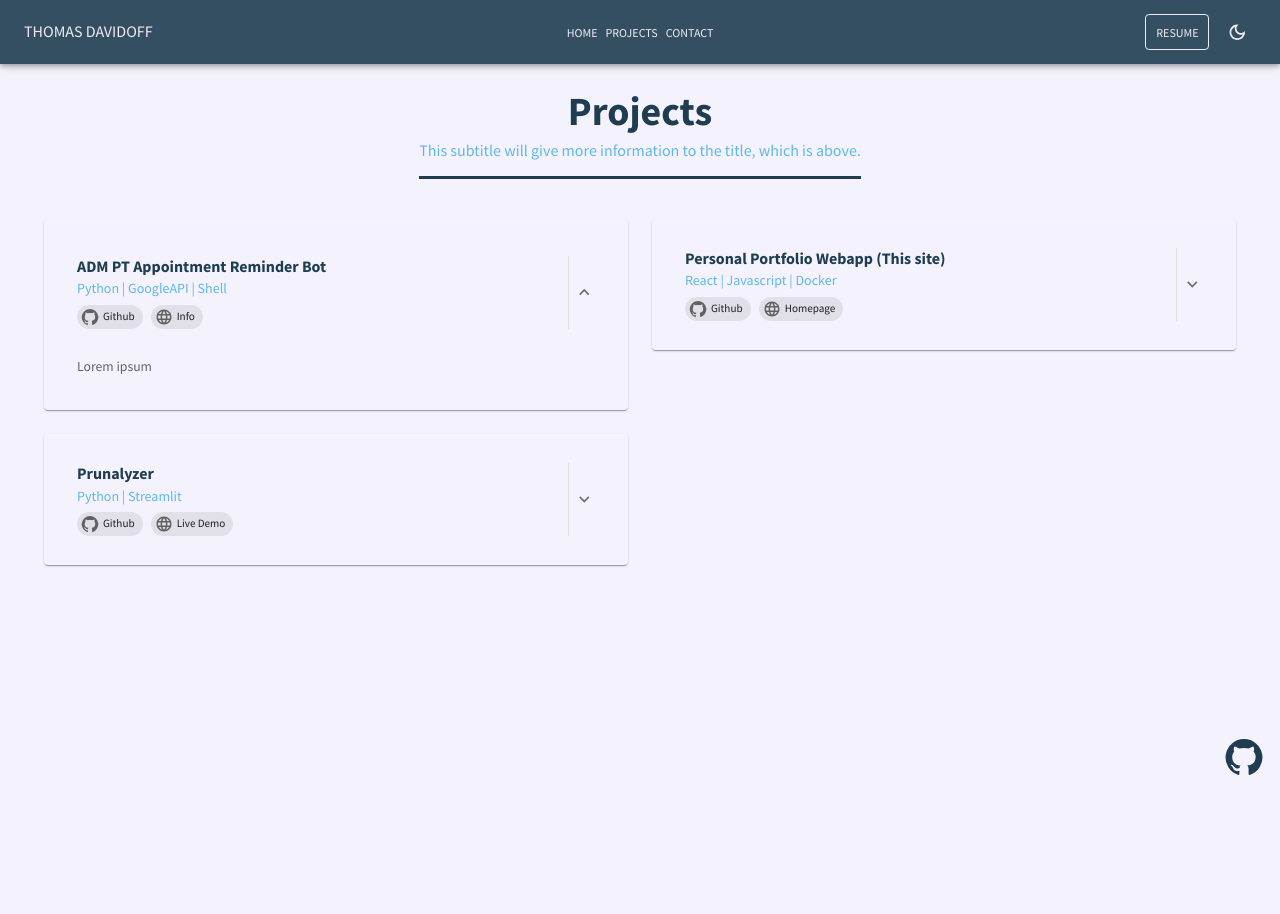
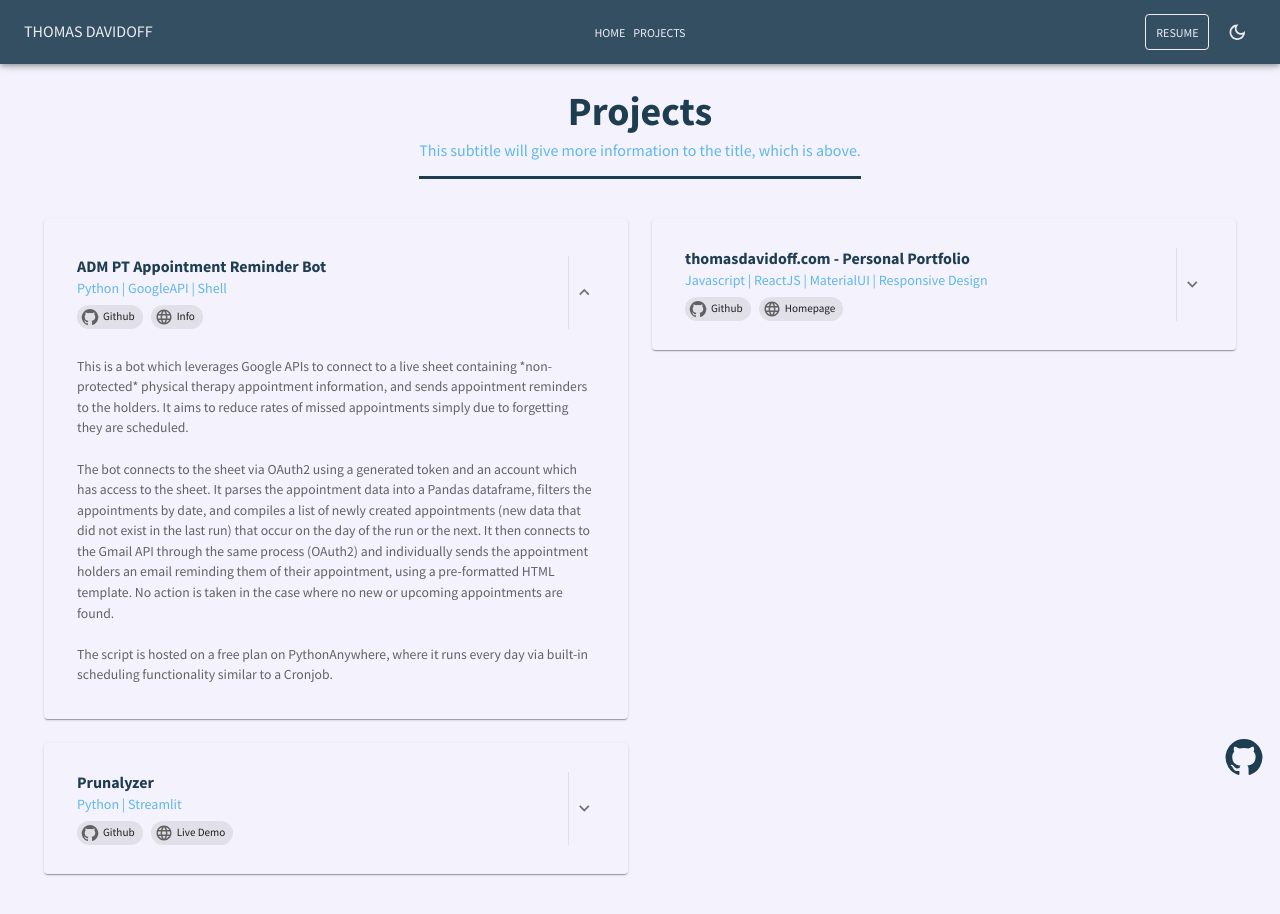
Before and after one commit to thomas-davidoff/personal-portfolio, a React (Vite) app: page /projects in a window 1280 px wide. Both pictures are taken after a click on the button 336 px from the left and 284 px from the top of the page. Shown: the top 914 px of the page. Before the commit the page ends 800 px from the top, so only its background shows below. Built offline with nearby package versions, Linux system fonts and the light colour scheme.

Commit message:
Updated projects data, removed contacts

```diff
--- a/src/components/PaperCard.jsx
+++ b/src/components/PaperCard.jsx
@@ -91,7 +91,10 @@ const PaperCard = ({ title = "Project", technologies = [], links = [], descripti
             </Box>
         </AccordionSummary>
         <AccordionDetails>
-          <Typography>
+          <Typography sx={{
+            whiteSpace: 'pre-line',
+            verticalAlign: 'bottom'
+          }}>
             {description}
           </Typography>
         </AccordionDetails>
--- a/src/data/projectsData.json
+++ b/src/data/projectsData.json
@@ -18,14 +18,15 @@
                 "type" : "website"
             }
         ],
-        "description" : "Lorem ipsum"
+        "description" : "This is a bot which leverages Google APIs to connect to a live sheet containing *non-protected* physical therapy appointment information, and sends appointment reminders to the holders. It aims to reduce rates of missed appointments simply due to forgetting they are scheduled. \n\n The bot connects to the sheet via OAuth2 using a generated token and an account which has access to the sheet. It parses the appointment data into a Pandas dataframe, filters the appointments by date, and compiles a list of newly created appointments (new data that did not exist in the last run) that occur on the day of the run or the next. It then connects to the Gmail API through the same process (OAuth2) and individually sends the appointment holders an email reminding them of their appointment, using a pre-formatted HTML template. No action is taken in the case where no new or upcoming appointments are found. \n\n The script is hosted on a free plan on PythonAnywhere, where it runs every day via built-in scheduling functionality similar to a Cronjob."
     },
     {
-        "title" : "Personal Portfolio Webapp (This site)",
+        "title" : "thomasdavidoff.com - Personal Portfolio",
         "technologies" : [
-            "React",
             "Javascript",
-            "Docker"
+            "ReactJS",
+            "MaterialUI",
+            "Responsive Design"
         ],
         "links" : [
             {
@@ -39,7 +40,7 @@
                 "type" : "website"
             }
         ],
-        "description" : "Lorem ipsum"
+        "description" : "Welcome!\n\n This site is written in Javascript using the ReactJS library. Nothing much more to say here except look at all these nicely centered divs and hover effects. The dark mode is terrible, but i'm happy with the fact that it exists. Visit the link to the GH repo using the tag-button directly above, or the one pinned to the bottom right of your screen. The app is hosted for free as a static site on DigitalOcean."
     },
     {
         "title" : "Prunalyzer",
@@ -59,6 +60,6 @@
                 "type" : "website"
             }
         ],
-        "description" : "This is blab balasdasdlasdasasdasd sdkjanskdjnas"
+        "description" : "Description coming soon."
     }
 ]
--- a/src/scenes/Contact.jsx
+++ b/src/scenes/Contact.jsx
@@ -1,15 +1,23 @@
-import React from 'react';
-import { useTheme, useMediaQuery, Box } from '@mui/material';
-import Header from 'src/components/Header';
+import React, { Fragment } from "react";
+import { useTheme, useMediaQuery, Box, Typography } from "@mui/material";
+import Header from "src/components/Header";
 
 function Contact() {
   const theme = useTheme();
   const smScreen = useMediaQuery(theme.breakpoints.up("sm"));
   return (
+    <Fragment>
       <Box m="20px">
-            <Header title='Let us interface.' subtitle='Here, you can find methods to locate and contact the @!*& out of me.' />
+        <Header
+          title="Let us interface."
+          subtitle="Here, you can find methods to locate and contact the @!*& out of me."
+        />
       </Box>
-
+      <Typography>
+        Just email me or send me a message on my LinkedIn. Both links are on my
+        homepage.
+      </Typography>
+    </Fragment>
   );
 }
 
--- a/src/scenes/global/Appbar.jsx
+++ b/src/scenes/global/Appbar.jsx
@@ -128,10 +128,10 @@ export default function MyAppBar() {
                 text: "Projects",
                 link: "/projects",
               },
-              {
-                text: "Contact",
-                link: "/contact",
-              },
+              // {
+              //   text: "Contact",
+              //   link: "/contact",
+              // },
             ].map((obj) => (
               <Box
                 display="flex"
--- a/src/scenes/global/sidebar/Sidebar.jsx
+++ b/src/scenes/global/sidebar/Sidebar.jsx
@@ -83,12 +83,12 @@ export default function MySidebar() {
               link: "/projects",
               position: 1,
             },
-            {
-              text: "Contact",
-              icon: <EmailOutlinedIcon />,
-              link: "/contact",
-              position: 2,
-            },
+            // {
+            //   text: "Contact",
+            //   icon: <EmailOutlinedIcon />,
+            //   link: "/contact",
+            //   position: 2,
+            // },
           ].map((mappedObject) => (
             <ListItem
               key={`${mappedObject.text}_${mappedObject.link}`}
```
Lines whose indentation alone changed are shown as unchanged.
